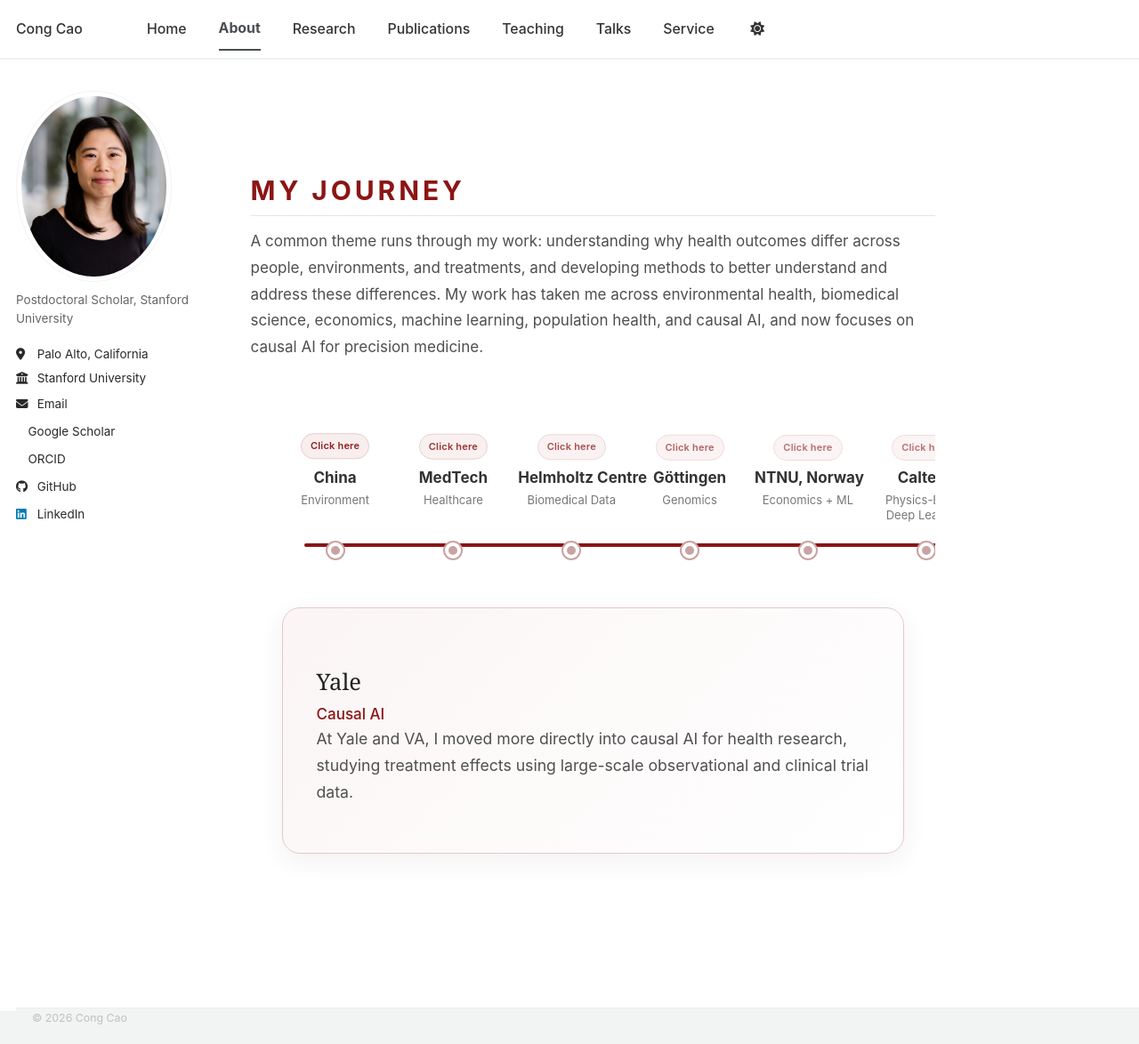
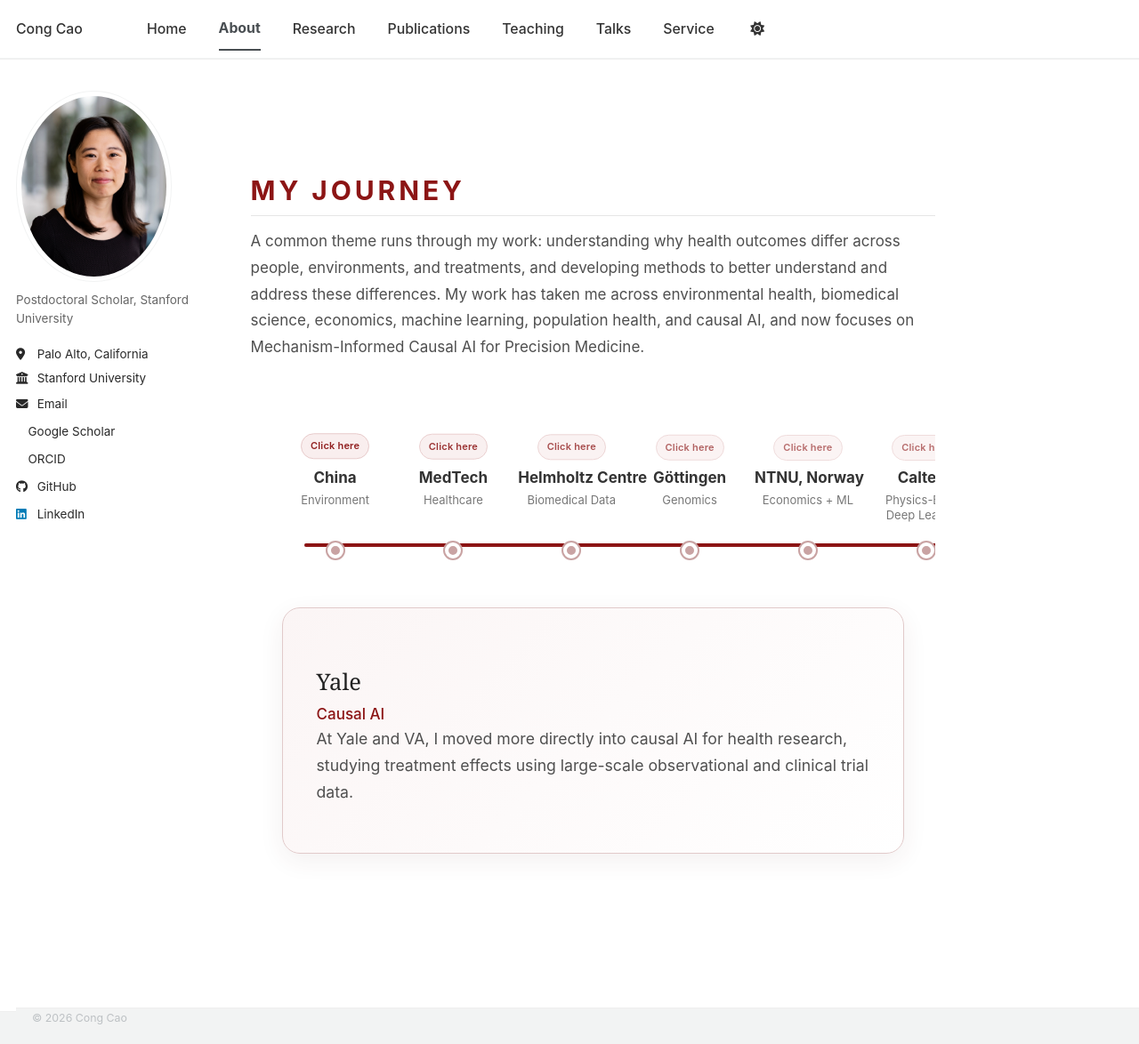
Before and after one commit to congca0/congca0.github.io, a Jekyll site: the page built from about.md, in a window 1280 px wide and 1174 px high. Shown: the whole window at 89% size. Built offline with Jekyll 4.4.1, drawn with Linux system fonts in a browser that asks for light colours; a style sheet for code colours, icons or effects is not loaded.

Commit message:
Update about.md

```diff
--- a/about.md
+++ b/about.md
@@ -510,7 +510,9 @@ permalink: /about/
     <h2>My Journey</h2>
 
     <p>
-      A common theme runs through my work: understanding why health outcomes differ across people, environments, and treatments, and developing methods to better understand and address these differences. My work has taken me across environmental health, biomedical science, economics, machine learning, population health, and causal AI, and now focuses on causal AI for precision medicine.
+      A common theme runs through my work: understanding why health outcomes differ across people, environments, and treatments, and developing methods to better understand and address these differences. My work has taken me across environmental health, biomedical science, economics, machine learning, population health, and causal AI, and now focuses on Mechanism-Informed Causal AI for Precision Medicine.
+
+
     </p>
 
   </div>
@@ -776,8 +778,8 @@ permalink: /about/
       <div
         class="timeline-item active"
         data-title="Stanford"
-        data-field="AI for Medicine"
-        data-description="At Stanford, I work on AI for precision medicine, focusing on understanding variation in treatment effects and supporting personalized treatment decisions."
+        data-field="Mechanism-Informed Causal AI"
+        data-description="At Stanford, I work on Mechanism-Informed Causal AI for Precision Medicine, focusing on understanding variation in treatment effects and supporting personalized treatment decisions."
       >
 
         <div class="click-here">
@@ -791,7 +793,7 @@ permalink: /about/
           </div>
 
           <div class="timeline-field">
-            AI for Precision Medicine
+            Mechanism-Informed Causal AI
           </div>
 
         </div>
```
